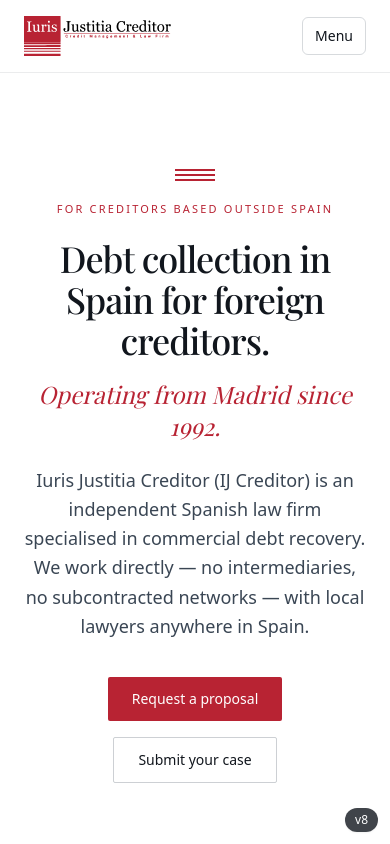
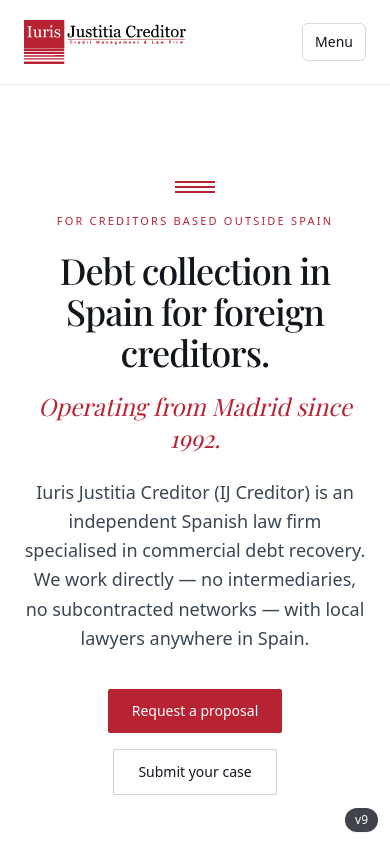
Before and after one commit to igorgolas/iurisingles, a Next.js app: page / in a window 390 px wide. Shown: the top 844 px of the page. Built offline with nearby package versions, Linux system fonts and the light colour scheme; a web font is replaced by a local one.

Commit message:
Header: more height and bring the menu closer to the logo (group left with ~1cm gap); v9

```diff
--- a/components/Nav.tsx
+++ b/components/Nav.tsx
@@ -9,7 +9,7 @@
 
   return (
     <header className="sticky top-0 z-40 border-b border-slate/10 bg-white/90 backdrop-blur">
-      <div className="mx-auto flex max-w-6xl items-center justify-between px-6 py-4">
+      <div className="mx-auto flex max-w-6xl items-center gap-10 px-6 py-5">
         <Link href="/" className="flex items-center" aria-label={`${SITE.name} — home`}>
           {/* eslint-disable-next-line @next/next/no-img-element */}
           <img
@@ -17,7 +17,7 @@
             alt={SITE.name}
             width={600}
             height={163}
-            className="h-10 w-auto md:h-11"
+            className="h-11 w-auto md:h-12"
           />
         </Link>
 
@@ -78,7 +78,7 @@
         <button
           type="button"
           onClick={() => setOpen((v) => !v)}
-          className="rounded-md border border-slate/20 px-3 py-2 text-sm xl:hidden"
+          className="ml-auto rounded-md border border-slate/20 px-3 py-2 text-sm xl:hidden"
           aria-expanded={open}
         >
           Menu
--- a/lib/version.ts
+++ b/lib/version.ts
@@ -1,3 +1,3 @@
 // Bump this string on every change. The pill in the corner shows it,
 // so you can confirm in your browser that the new version is live.
-export const VERSION = "v8";
+export const VERSION = "v9";
```
